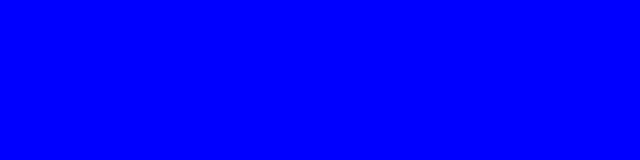
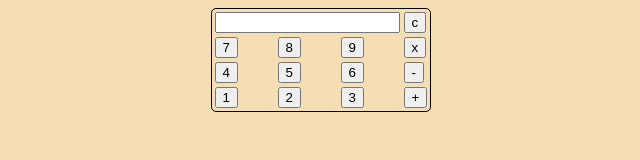
Before and after one commit to Lillysmart/calculator, a plain HTML site: page index.html in a window 1280 px wide. Shown: the whole page, without its empty margins (319-959 px from the left). Drawn offline with Linux system fonts and the light colour scheme.

Commit message:
create the table of the calculator

```diff
--- a/index.html
+++ b/index.html
@@ -8,6 +8,33 @@
     <script src="scripts.js"  type="module" defer></script>
 </head>
 <body>
+    <table>
+        <tr>
+            <td colspan="3">
+                <input type="text" data-key="result">
+            </td>
+            <td><input type="button" value="c"></td>
 
+        </tr>
+        <tr>
+            <td><input type="button" value="7"> </td>
+            <td><input type="button" value="8"> </td>
+            <td><input type="button" value="9"> </td>
+            <td><input type="button" value="x"> </td>
+        </tr>
+        <tr>
+            <td><input type="button" value="4"> </td>
+            <td><input type="button" value="5"> </td>
+            <td><input type="button" value="6"> </td>
+            <td><input type="button" value="-"> </td>
+        </tr>
+        <tr>
+            <td><input type="button" value="1"> </td>
+            <td><input type="button" value="2"> </td>
+            <td><input type="button" value="3"> </td>
+            <td><input type="button" value="+"> </td>
+        </tr>
+
+    </table>
 </body>
 </html>
--- a/styles.css
+++ b/styles.css
@@ -1,3 +1,10 @@
 body{
-    background-color: blue;
+    background-color: wheat;
 }
+table {
+    border: 1px solid black;
+    border-radius: 5px;
+    margin-left: auto;
+    margin-right: auto;
+
+}
```
